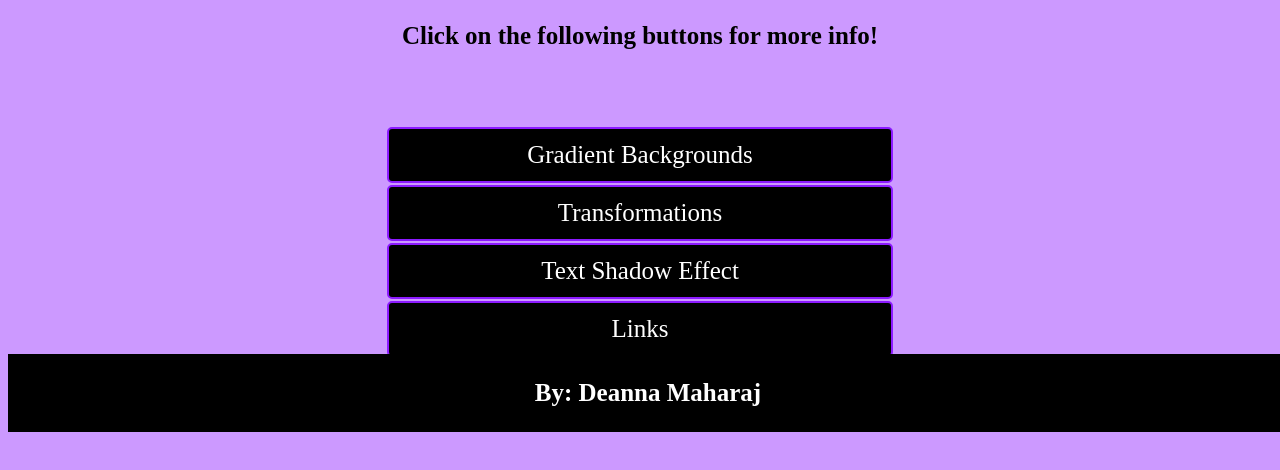
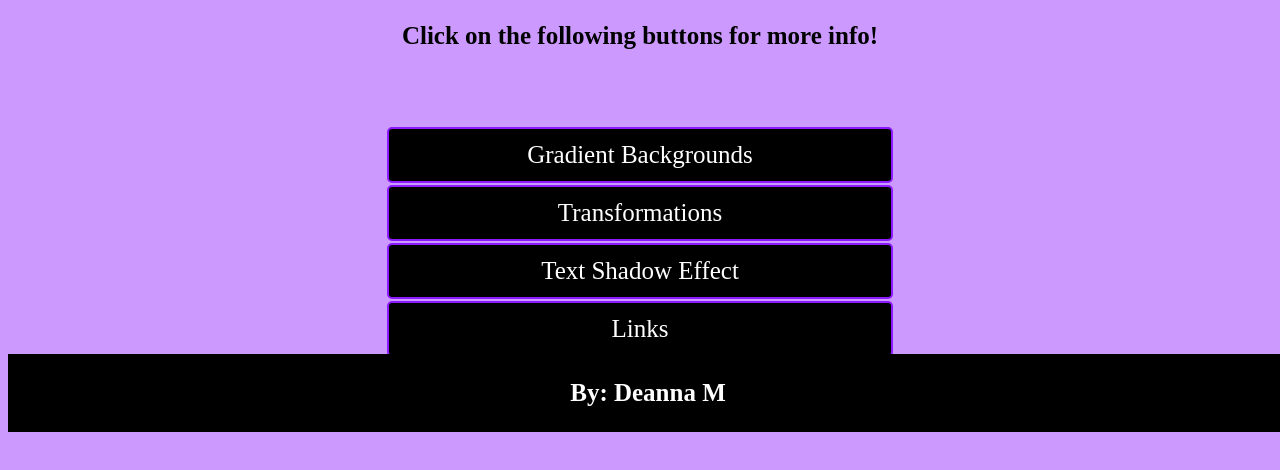
Before and after one commit to deannamh/fiveThings, a plain HTML site: page index.html in a window 1280 px wide. Shown: the part 368-838 px from the top of the page. Drawn offline with Linux system fonts and the light colour scheme.

Commit message:
Update index.html

```diff
--- a/index.html
+++ b/index.html
@@ -34,7 +34,7 @@
 	</tbody>
 </table>
 
-<div id="footer"><p>By: Deanna Maharaj</p></div>
+<div id="footer"><p>By: Deanna M</p></div>
 
 </body>
 </html>
```
